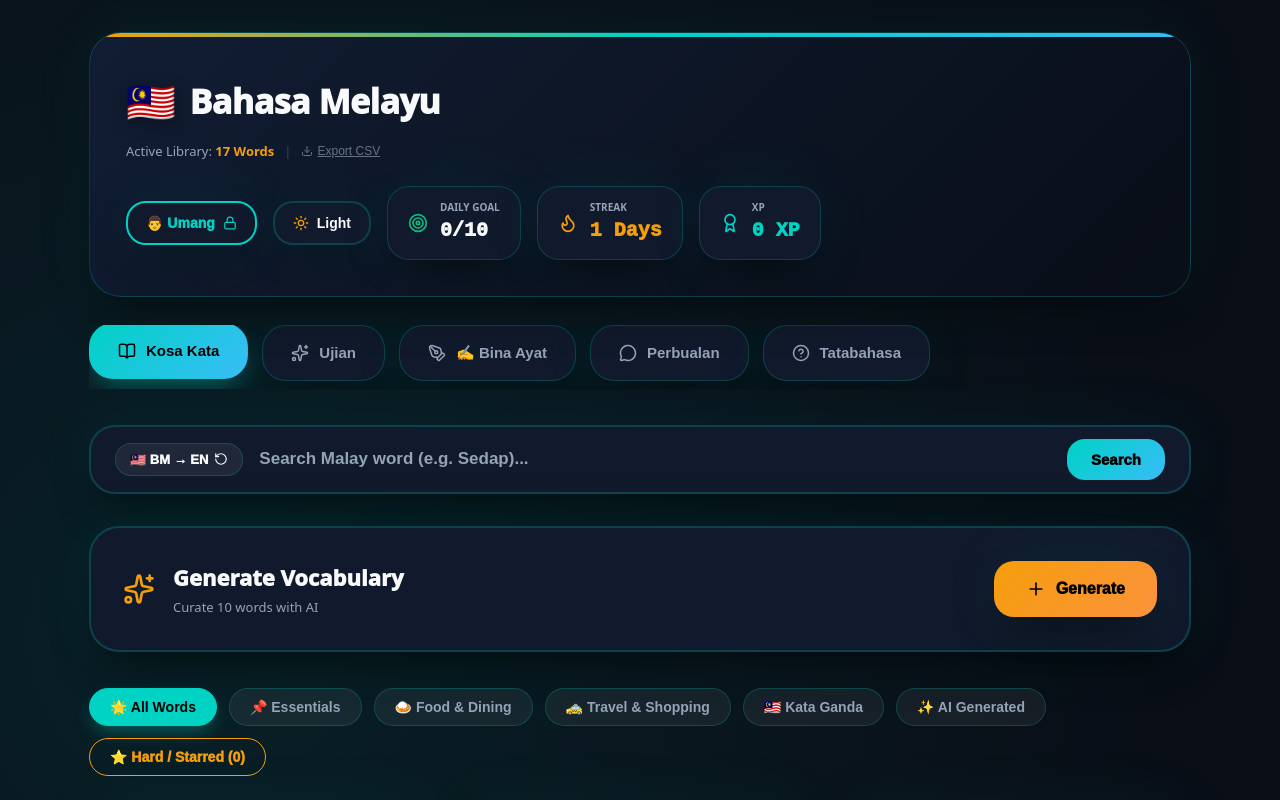
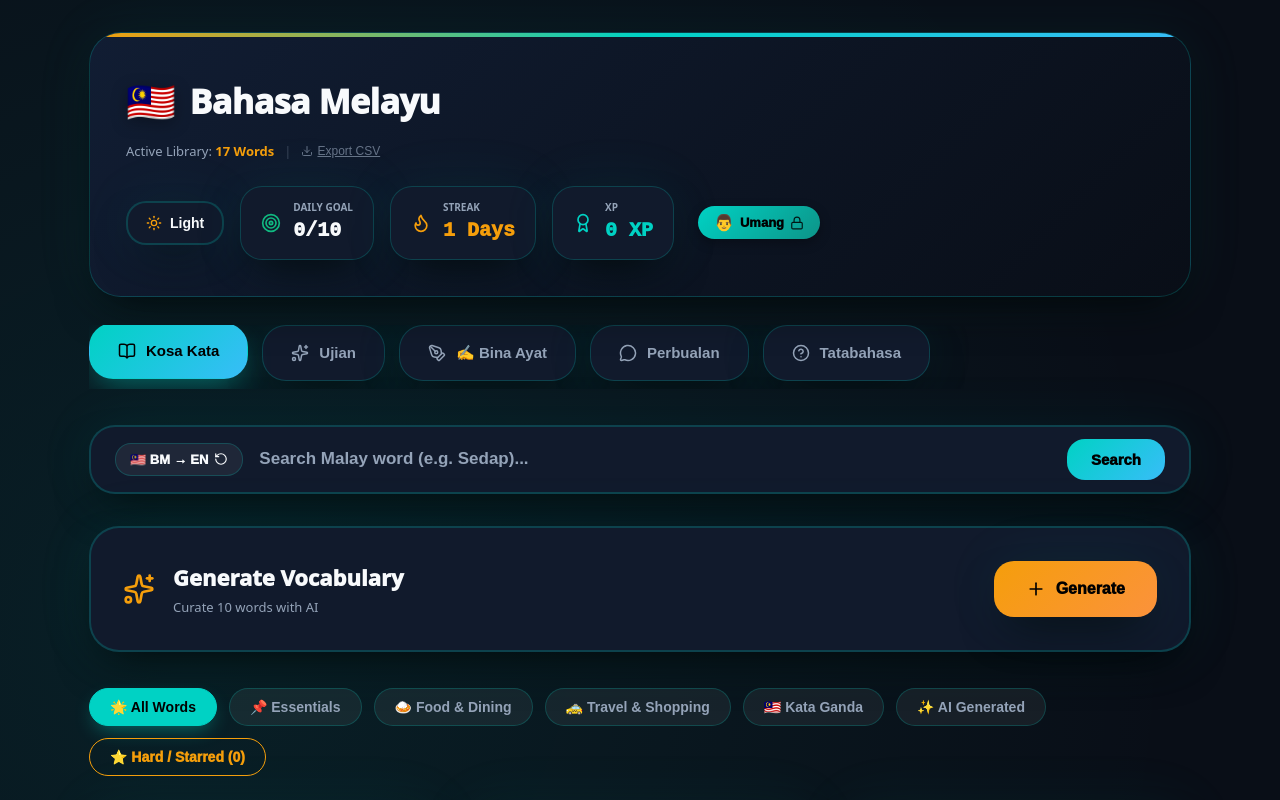
Before and after one commit to umangv-tech/learn-malay, a React (Vite) app: page / in a window 1280 px wide. Shown: the top 800 px of the page. Built offline with nearby package versions, Linux system fonts and the light colour scheme.

Commit message:
Moved Lock Workspace button to the far right of header stats bar and styled with unmistakable signature profile gradient badges (Teh Cyan vs Orchid Violet)

```diff
--- a/src/App.jsx
+++ b/src/App.jsx
@@ -563,17 +563,6 @@ Ensure category is concise (e.g. 'AI: Kata Ganda' or 'AI: Everyday'), pronunciat
 
         <div className="stats-bar" style={{alignItems: 'center'}}>
           <button
-            type="button"
-            onClick={() => { setActiveProfile(null); localStorage.removeItem('malay_active_prof'); }}
-            className="theme-toggle-btn"
-            style={{color: activeProfile === 'UMANG' ? '#00d2c4' : '#a855f7', borderColor: activeProfile === 'UMANG' ? '#00d2c4' : '#a855f7', fontWeight: '950'}}
-            title="Lock workspace and return to profile selection"
-          >
-            <span>{activeProfile === 'UMANG' ? '👨 Umang' : '👩 Archana'}</span>
-            <Lock size={14} />
-          </button>
-
-          <button
             onClick={() => setTheme(t => t === 'dark' ? 'light' : 'dark')}
             className="theme-toggle-btn"
           >
@@ -604,6 +593,18 @@ Ensure category is concise (e.g. 'AI: Kata Ganda' or 'AI: Everyday'), pronunciat
               <span className="stat-num teal">{xp} XP</span>
             </div>
           </div>
+
+          {/* Prominent Profile Signature Lock Badge (Far Right) */}
+          <button
+            type="button"
+            onClick={() => { setActiveProfile(null); localStorage.removeItem('malay_active_prof'); }}
+            style={{background: activeProfile === 'UMANG' ? 'linear-gradient(135deg, #00d2c4, #0d9488)' : 'linear-gradient(135deg, #a855f7, #7e22ce)', color: activeProfile === 'UMANG' ? '#000' : '#fff', border: 'none', padding: '7px 16px', borderRadius: '999px', fontWeight: '950', fontSize: '13px', cursor: 'pointer', display: 'flex', alignItems: 'center', gap: '6px', boxShadow: '0 4px 12px rgba(0,0,0,0.3)', marginLeft: '8px'}}
+            title="Lock workspace and return to Netflix profile selection portal"
+          >
+            <span style={{fontSize: '16px'}}>{activeProfile === 'UMANG' ? '👨' : '👩'}</span>
+            <span>{activeProfile === 'UMANG' ? 'Umang' : 'Archana'}</span>
+            <Lock size={14} style={{opacity: 0.85}} />
+          </button>
         </div>
       </header>
 
```
